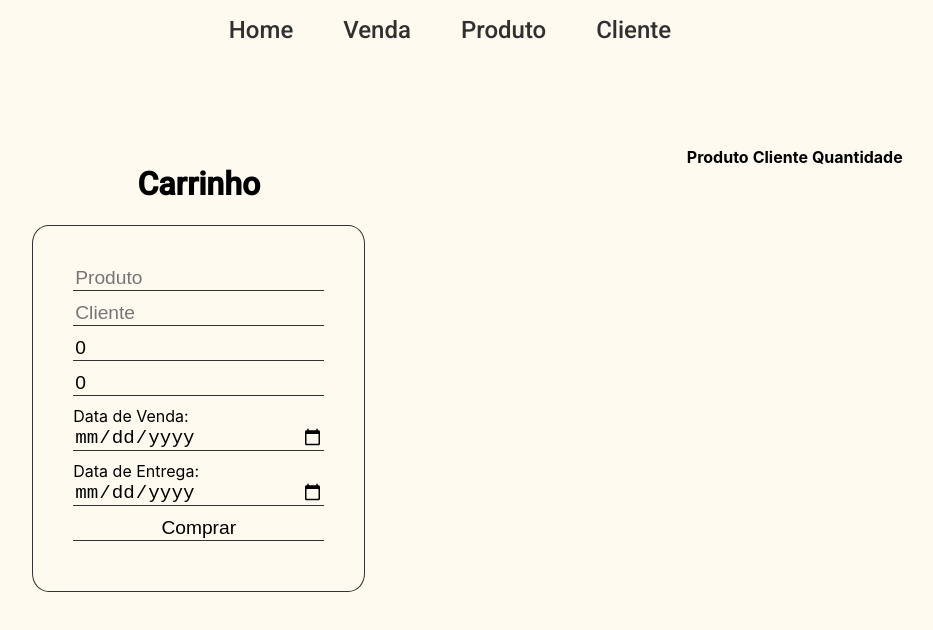
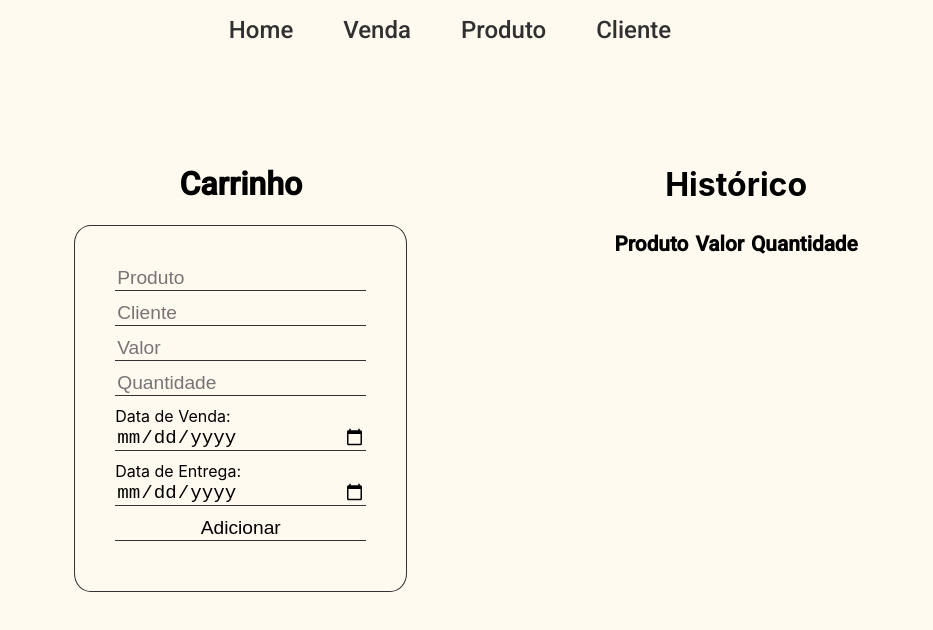
Before and after one commit to WesleyVitor/ProjetoES, a React (Create React App) app: page /venda in a window 1280 px wide. Shown: the top 630 px of the page, without its empty margins (215-1148 px from the left). Built offline with nearby package versions, Linux system fonts and the light colour scheme.

Commit message:
add: finish Tela de Vendas issue

```diff
--- a/src/components/Form/index.js
+++ b/src/components/FormSale/index.js
@@ -1,6 +1,6 @@
 import React,{useState} from 'react';
-
-const Form = ({addSale, initialSale})=>{
+import "./styles.css";
+const FormSale = ({addSale, initialSale})=>{
     const [sale, setSale] = useState(initialSale);
     const keys = Object.keys(initialSale);
     const handleInputChange = (event)=>{
@@ -25,11 +25,11 @@ const Form = ({addSale, initialSale})=>{
             <input type="date" name={keys[5]} value={sale.saleDate} onChange={handleInputChange}/>
             <label>Data de Entrega:</label>
             <input type="date" name={keys[6]} value={sale.deliveryDate} onChange={handleInputChange}/>
-            <input type="submit" value="Comprar"/>
+            <input type="submit" value="Adicionar"/>
 
         </form>
     );
 
 }
 
-export default Form;
+export default FormSale;
--- /dev/null
+++ b/src/components/FormSale/styles.css
@@ -0,0 +1,15 @@
+.form-sale{
+    display: flex;
+    flex-direction: column;
+    border: 1px solid #333;
+    padding: 40px;
+    border-radius: 5%;
+}
+
+.form-sale input{
+    margin-bottom: 10px;
+    border: none;
+    border-bottom: 1px solid #333;
+    font-size: 1.2rem;
+    background: #fffaf0;
+}
--- a/src/components/Layout/styles.css
+++ b/src/components/Layout/styles.css
@@ -32,5 +32,5 @@ header{
 main{
     margin-left: 88px;
     display: flex;
-    justify-content: space-around;
+    justify-content: space-evenly;
 }
--- a/src/components/Table/index.js
+++ /dev/null
@@ -1,31 +0,0 @@
-import React from 'react';
-
-const Table = ({sales})=>{
-    return (
-
-        <table>
-            <thead>
-                <tr>
-                    <th>Produto</th>
-                    <th>Cliente</th>
-                    <th>Quantidade</th>
-                </tr>
-            </thead>
-            <tbody>
-                {
-                    sales.map((sale)=>{
-                        return(
-                            <tr>
-                                <td>{sale.product}</td>
-                                <td>{sale.client}</td>
-                                <td>{sale.size}</td>
-                            </tr>
-                        )
-                    })
-                }
-            </tbody>
-        </table>
-    );
-}
-
-export default Table;
--- a/src/pages/Home/index.js
+++ b/src/pages/Home/index.js
@@ -5,7 +5,7 @@ const Home = ()=>{
     return (
         <Layout>
             <div>
-            <h1 className='titleHome'>Fast Responses Fast Delivery</h1>
+            <h1 className='titleHome'>Engenharia Ferramentas</h1>
 
             <p className='description'>Mussum Ipsum, cacilds vidis litro abertis.
                 A ordem dos tratores não altera o pão duris.Praesent malesuada urna nisi,
--- a/src/pages/Sale/index.js
+++ b/src/pages/Sale/index.js
@@ -1,46 +1,70 @@
 import React,{useEffect, useState} from 'react';
 import Layout from '../../components/Layout';
 import "./styles.css";
-import Form from '../../components/Form';
-import Table from '../../components/Table';
+import FormSale from '../../components/FormSale';
 
-const storage = window.localStorage;
+//const storage = window.localStorage;
 
 const Sale = ()=>{
 
-    const handleLocalStorage = ()=>{
-        return JSON.parse(storage.getItem('db_sale')) ?? [];
-    }
+    // const handleLocalStorage = ()=>{
+    //     return JSON.parse(storage.getItem('db_sale')) ?? [];
+    // }
 
     const initialSale = {
         id:0,
         product:"",
         client:"",
-        value:0,
-        size:0,
+        value:"",
+        amount:"",
         saleDate:"",
         deliveryDate:""
     }
-    const [sales, setSales] = useState(handleLocalStorage);
+    const [sales, setSales] = useState([]);
 
     const addSale = sale => {
 		sale.id = sales.length + 1;
 		setSales([ ...sales, sale ]);
+	}
+
+    // useEffect(()=>{
+    //     storage.setItem('db_sale',JSON.stringify(sales));
+    // },[sales])
 
 
-	}
-
-    useEffect(()=>{
-        storage.setItem('db_sale',JSON.stringify(sales));
-    },[sales])
 
     return (
         <Layout>
             <div>
                 <h1 className='title-sale'>Carrinho</h1>
-                <Form initialSale={initialSale} addSale={addSale}   />
+                <FormSale initialSale={initialSale} addSale={addSale}   />
             </div>
-            <Table sales={sales}/>
+            <div>
+                <h1 className='title-table'>Histórico</h1>
+                <table>
+                    <thead className='tableHead'>
+                        <tr>
+                            <th>Produto</th>
+                            <th>Valor</th>
+                            <th>Quantidade</th>
+                        </tr>
+                    </thead>
+                    <tbody className='tableBody'>
+                        {
+                            sales.map((sale)=>{
+                                return(
+                                    <tr>
+                                        <td>{sale.product}</td>
+                                        <td>{sale.value}</td>
+                                        <td>{sale.amount}</td>
+                                    </tr>
+                                )
+                            })
+                        }
+                    </tbody>
+                </table>
+            </div>
+
         </Layout>
 
 
--- a/src/pages/Sale/styles.css
+++ b/src/pages/Sale/styles.css
@@ -2,18 +2,21 @@
     text-align: center;
     font-family: 'Roboto', sans-serif;
 }
-.form-sale{
-    display: flex;
-    flex-direction: column;
-    border: 1px solid #333;
-    padding: 40px;
-    border-radius: 5%;
+
+.title-table{
+    text-align: center;
 }
 
-.form-sale input{
-    margin-bottom: 10px;
-    border: none;
-    border-bottom: 1px solid #333;
+table{
+    font-family: 'Roboto', sans-serif;
+    border-collapse: separate;
+    border-spacing: 5px;
+}
+
+.tableHead th {
+    font-size: 1.3rem;
+}
+
+.tableBody td{
     font-size: 1.2rem;
-    background: #fffaf0;
 }
```
